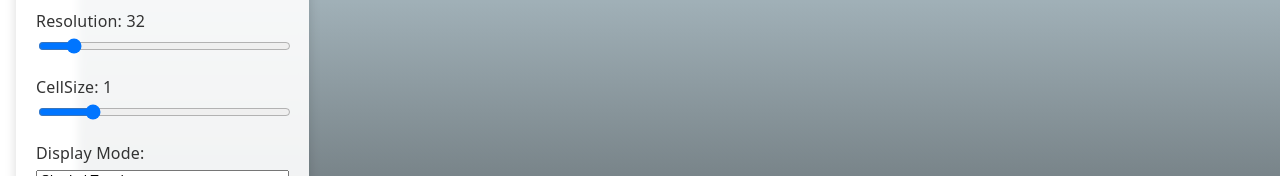
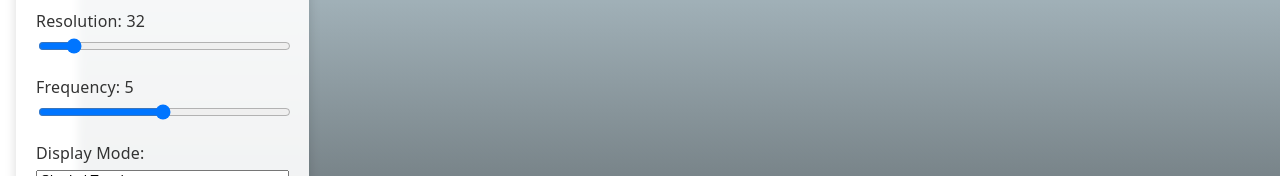
Before and after one commit to Code-Mozart/erosion-lab, a React (Vite) app: page / in a window 1280 px wide. Shown: the part 163-339 px from the top of the page. Built offline with nearby package versions, Linux system fonts and the light colour scheme.

Commit message:
expose frequency parameter and calculate cell size

```diff
--- a/src/components/ControlPanel.jsx
+++ b/src/components/ControlPanel.jsx
@@ -13,8 +13,8 @@ export default function ControlPanel() {
   const debugMode = useTerrainStore((s) => s.debugMode);
   const setDebugMode = useTerrainStore((s) => s.setDebugMode);
 
-  const cellSize = useTerrainStore((s) => s.cellSize);
-  const setCellSize = useTerrainStore((s) => s.setCellSize);
+  const frequency = useTerrainStore((s) => s.frequency);
+  const setFrequency = useTerrainStore((s) => s.setFrequency);
 
   const handlePanelClick = (e) => {
     // Ignore clicks if they happened on or inside an input, select, button, or label
@@ -72,14 +72,14 @@ export default function ControlPanel() {
       </label>
 
       <label>
-        CellSize: {cellSize}
+        Frequency: {frequency}
         <input
           type="range"
-          min="0.01"
-          max="5.0"
-          step="0.01"
-          value={cellSize}
-          onChange={(e) => setCellSize(parseFloat(e.target.value))}
+          min="0.1"
+          max="10.0"
+          step="0.1"
+          value={frequency}
+          onChange={(e) => setFrequency(parseFloat(e.target.value))}
         />
       </label>
 
--- a/src/components/Terrain.jsx
+++ b/src/components/Terrain.jsx
@@ -20,7 +20,7 @@ export default function Terrain() {
   const resolution = useTerrainStore((s) => s.resolution);
   const shaderVersion = useTerrainStore((s) => s.shaderVersion);
   const debugMode = useTerrainStore((s) => s.debugMode);
-  const cellSize = useTerrainStore((s) => s.cellSize);
+  const frequency = useTerrainStore((s) => s.frequency);
 
   const [planeWidth, planeHeight] = useMemo(() => {
     if (!heightmap || !heightmap.image) {
@@ -88,7 +88,8 @@ export default function Terrain() {
         uTexture={heightmap || null}
         uMaxHeight={scaledMaxHeight}
         uDebugMode={debugMode}
-        uCellSize={cellSize}
+        uFrequency={frequency}
+        uCellSize={(1.5 / frequency) * 4.0}
         wireframe={isWireframe}
       />
     </mesh>
--- a/src/materials/customPlaneMaterial.js
+++ b/src/materials/customPlaneMaterial.js
@@ -10,7 +10,8 @@ export const CustomPlaneMaterial = shaderMaterial(
     uTexture: new Texture(),
     uMaxHeight: 2.5,
     uDebugMode: 0,
-    uCellSize: 1.0,
+    uFrequency: 4.0,
+    uCellSize: 1.5,
   },
 
   customPlaneVert,
--- a/src/store/useTerrainStore.js
+++ b/src/store/useTerrainStore.js
@@ -10,13 +10,13 @@ export const useTerrainStore = create((set, get) => ({
   shaderVersion: 0,
   debugMode: 0,
 
-  cellSize: 1.0,
+  frequency: 5.0,
 
   setMaxHeight: (maxHeight) => set({ maxHeight }),
   setResolution: (resolution) => set({ resolution }),
   setDebugMode: (debugMode) => set({ debugMode }),
 
-  setCellSize: (cellSize) => set({ cellSize }),
+  setFrequency: (frequency) => set({ frequency }),
 
   reloadShader: () => {
     const { shaderVersion: oldVersion } = get();
```
Also changed, not shown: src/shaders/customPlane.vert.
